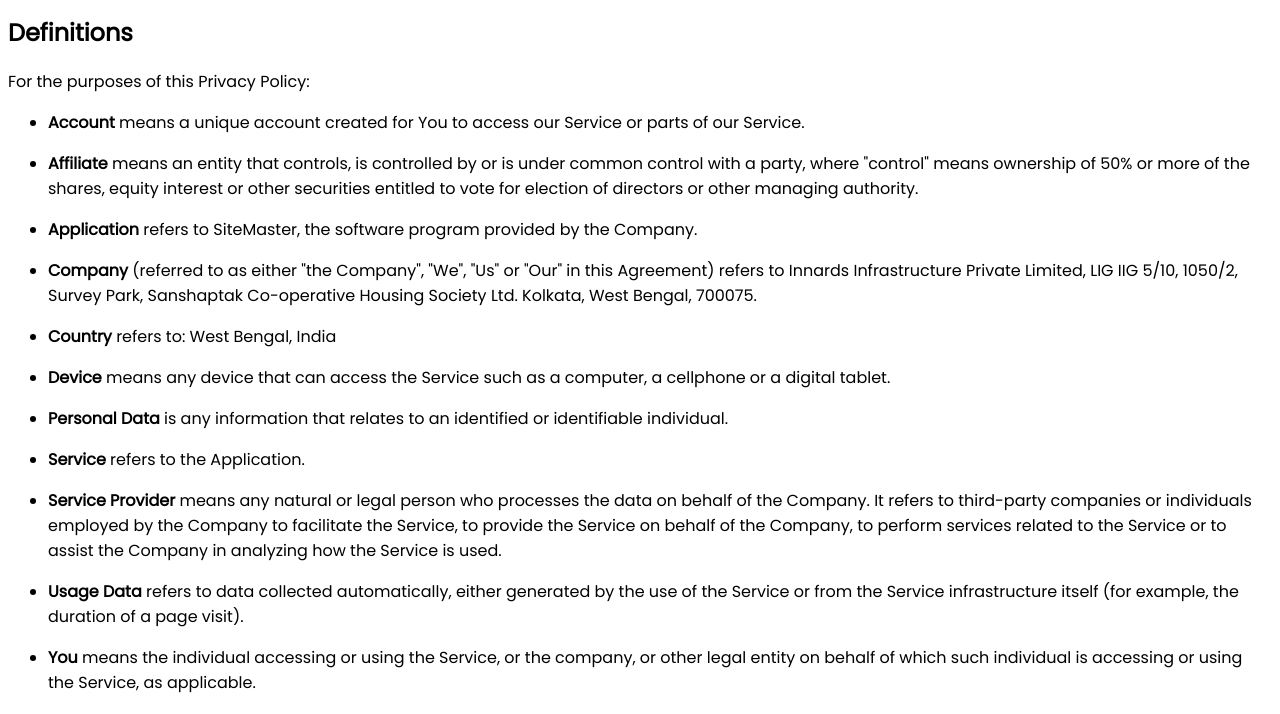
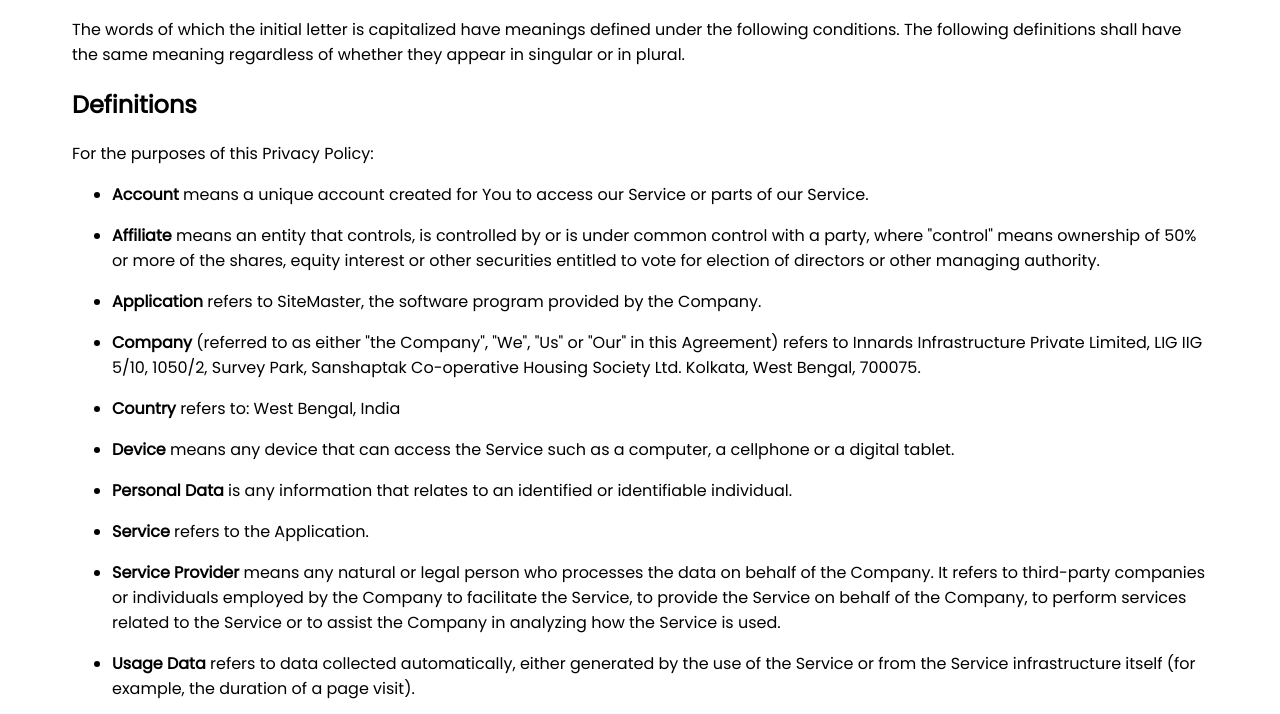
Before and after one commit to Sitemaster2023/privacy_policy, a plain HTML site: page index.html in a window 1280 px wide. Shown: the part 467-1181 px from the top of the page. Drawn offline with Linux system fonts and the light colour scheme.

Commit message:
padding added

```diff
--- a/index.html
+++ b/index.html
@@ -9,6 +9,9 @@
 <style>
     html{
         font-family: 'Poppins', sans-serif;
+    }
+    body{
+        padding: 5vw;
     }
 </style>
     <title>Privacy Policy</title>
```
